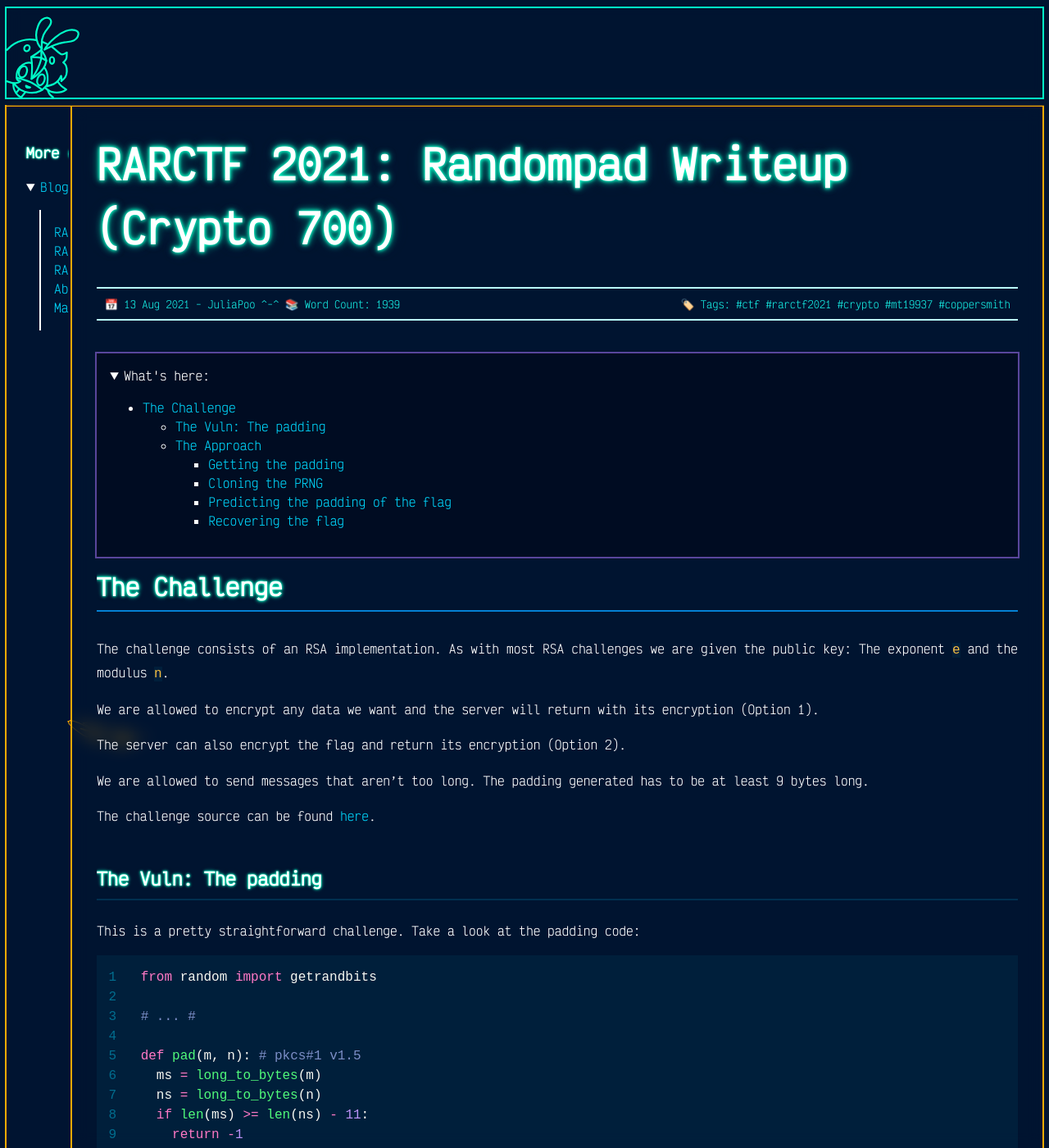
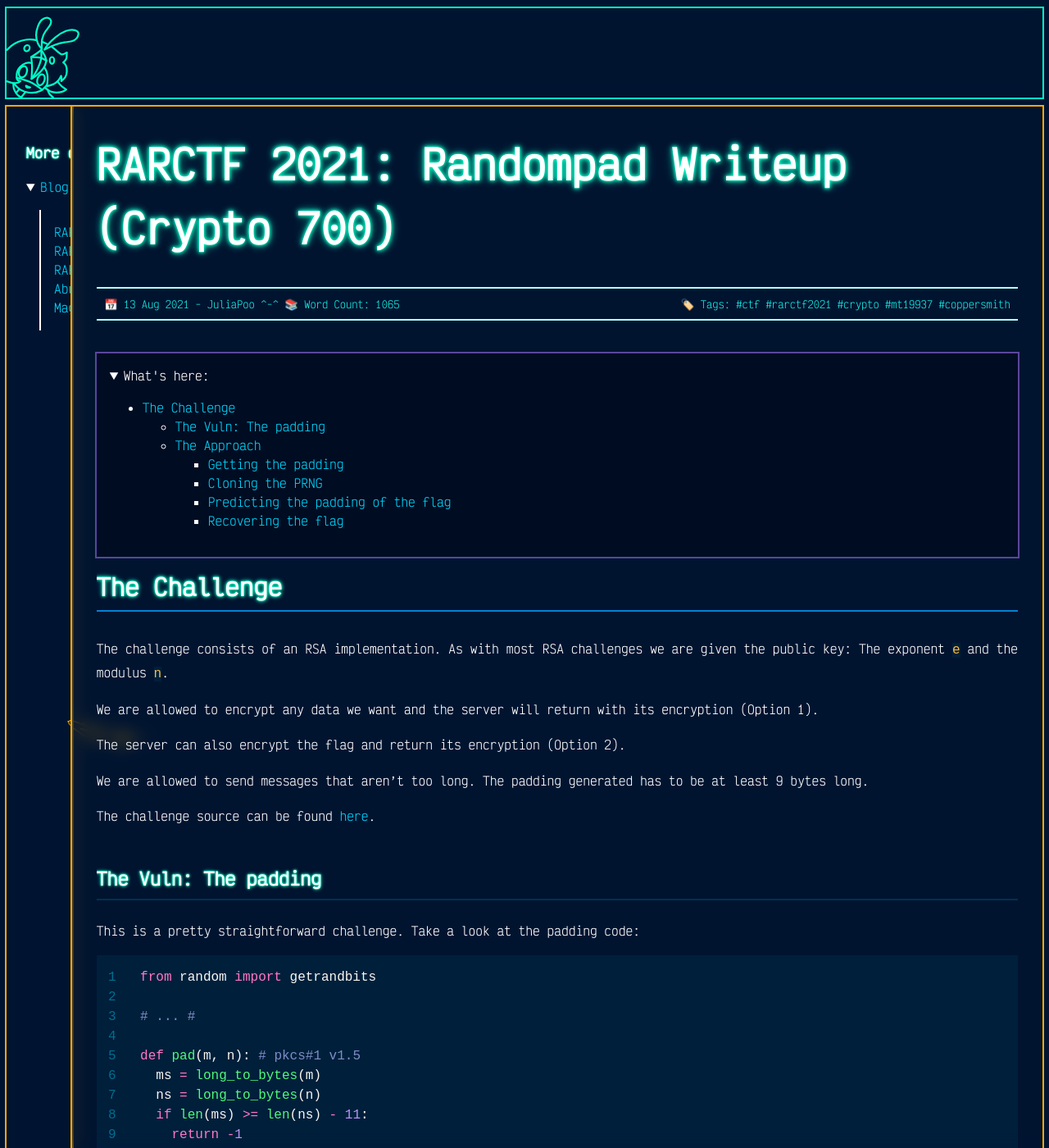
Before and after one commit to JuliaPoo/juliapoo.github.io, a Jekyll site: the page built from _posts/2021-08-13-randompad-writeup.md, in a window 1280 px wide and 1400 px high. Shown: the whole window at 82% size. Built offline with Jekyll 4.4.1, drawn with Linux system fonts in a browser that asks for light colours.

Commit message:
Fix annoying things

```diff
--- a/_layouts/post.html
+++ b/_layouts/post.html
@@ -8,7 +8,7 @@
 
         <span class="post-meta-left">
             <span>📅</span> {{ page.date | date_to_string }} - {{ page.author }} ^-^
-            <span>📚</span> Word Count: {{page.content | number_of_words }}
+            <span>📚</span> Word Count: {{page.content | strip_html | number_of_words }}
         </span>
 
         <span class="post-meta-right">
--- a/_sass/main.scss
+++ b/_sass/main.scss
@@ -33,7 +33,6 @@
     max-width: 100%;
     background-color: rgba(0, 20, 49, 0.5);
     outline: 2px solid rgb(255, 170, 0);
-    margin-left: 2px;
     backdrop-filter: blur(10px);
 }
 
@@ -93,20 +92,20 @@
  ::-webkit-scrollbar-track
  {
      -webkit-box-shadow: inset 0 0 6px rgba(0,0,0,0.3);
-     border-radius: 8px;
+     border-radius: 4px;
      background-color: rgb(7, 42, 95);
  }
 
  ::-webkit-scrollbar
  {
-     width: 10px;
-     height: 10px;
+     width: 6px;
+     height: 6px;
      background-color: rgb(7, 42, 95);
  }
 
  ::-webkit-scrollbar-thumb
  {
-     border-radius: 8px;
+     border-radius: 4px;
      -webkit-box-shadow: inset 0 0 6px rgba(0,0,0,.3);
-     background-color: rgba(1, 253, 199, 0.5);
+     background-color: rgba(1, 253, 198, 0.9);
  }
--- a/_sass/nav.scss
+++ b/_sass/nav.scss
@@ -2,9 +2,11 @@
     background-color: rgba(0, 20, 49, 0.5);
     position: fixed;
     top: 0;
-    width: 100%;
+    width: calc(100% - 16px);
     backdrop-filter: blur(10px);
     z-index: 100;
+    margin-top: 10px;
+    margin-bottom: 10px;
 }
 
 .nav {
@@ -12,10 +14,7 @@
     outline: 2px solid rgb(1, 253, 199);
     padding-top: 10px;
     font-size: large;
-    margin-top: 10px;
-    margin-bottom: 10px;
-    box-sizing: border-box;
-    width: calc(100% - 16px);
+    width: 100%;
 
     display: flex;
     align-items: center;
--- a/blog.html
+++ b/blog.html
@@ -21,7 +21,7 @@
 
         <span class="post-meta-left">
             <span>📅</span> {{ post.date | date_to_string }} - {{ post.author }} ^-^
-            <span>📚</span> Word Count: {{post.content | number_of_words }}
+            <span>📚</span> Word Count: {{post.content | strip_html | number_of_words }}
         </span>
 
         <span class="post-meta-right">
@@ -73,7 +73,7 @@
 
             <span class="post-meta-left">
                 <span>📅</span> {{ post.date | date_to_string }} - {{ post.author }} ^-^
-                <span>📚</span> Word Count: {{post.content | number_of_words }}
+                <span>📚</span> Word Count: {{post.content | strip_html | number_of_words }}
             </span>
 
             <span class="post-meta-right">
```
